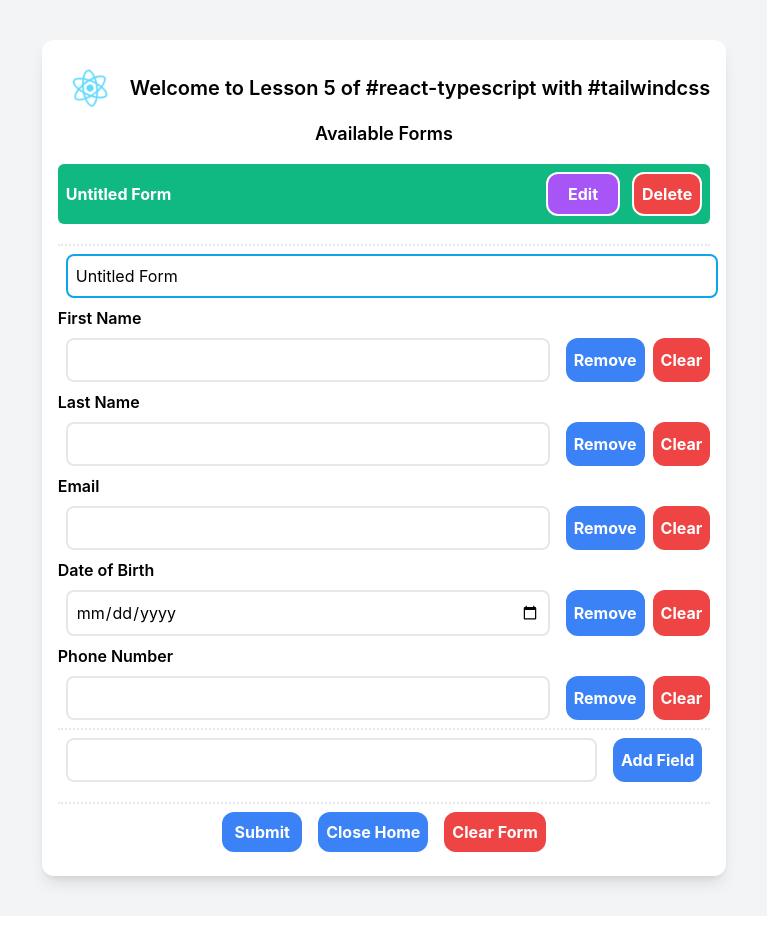
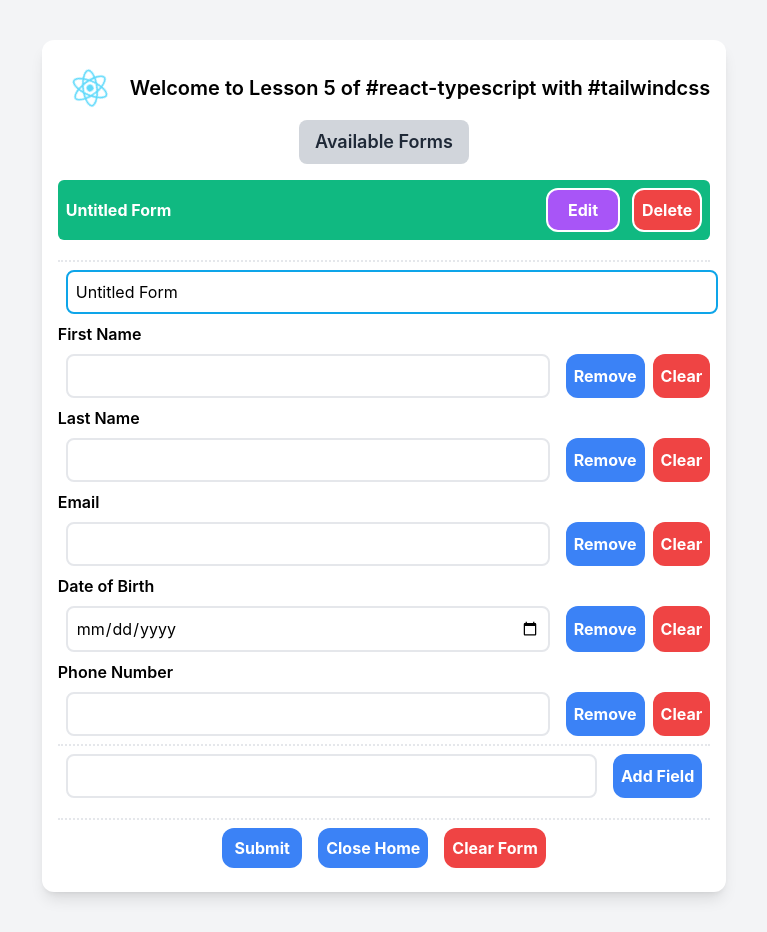
Before and after one commit to shyamprakash123/React-course, a React (Create React App) app: page / in a window 1280 px wide. Both pictures are taken after a click on the button "Open Form". Shown: the whole page, without its empty margins (256-1023 px from the left). Built offline with nearby package versions, Linux system fonts and the light colour scheme.

Commit message:
Added style to Available forms text

```diff
--- a/src/components/Form.tsx
+++ b/src/components/Form.tsx
@@ -167,8 +167,10 @@ export default function Form(props: { closeFormCB: () => void }) {
 
   return (
     <div className="divide-y-2 divide-dotted">
-      <div className="w-full mb-5">
-        <p className="font-semibold text-lg text-center">Available Forms</p>
+      <div className="flex flex-col justify-center w-full mb-5 items-center">
+        <p className="bg-gray-300 w-fit text-gray-800 font-bold py-2 px-4 rounded-lg font-semibold text-lg text-center">
+          Available Forms
+        </p>
         {fieldList.map((ele, indx) => (
           <FormsList
             key={indx}
```
